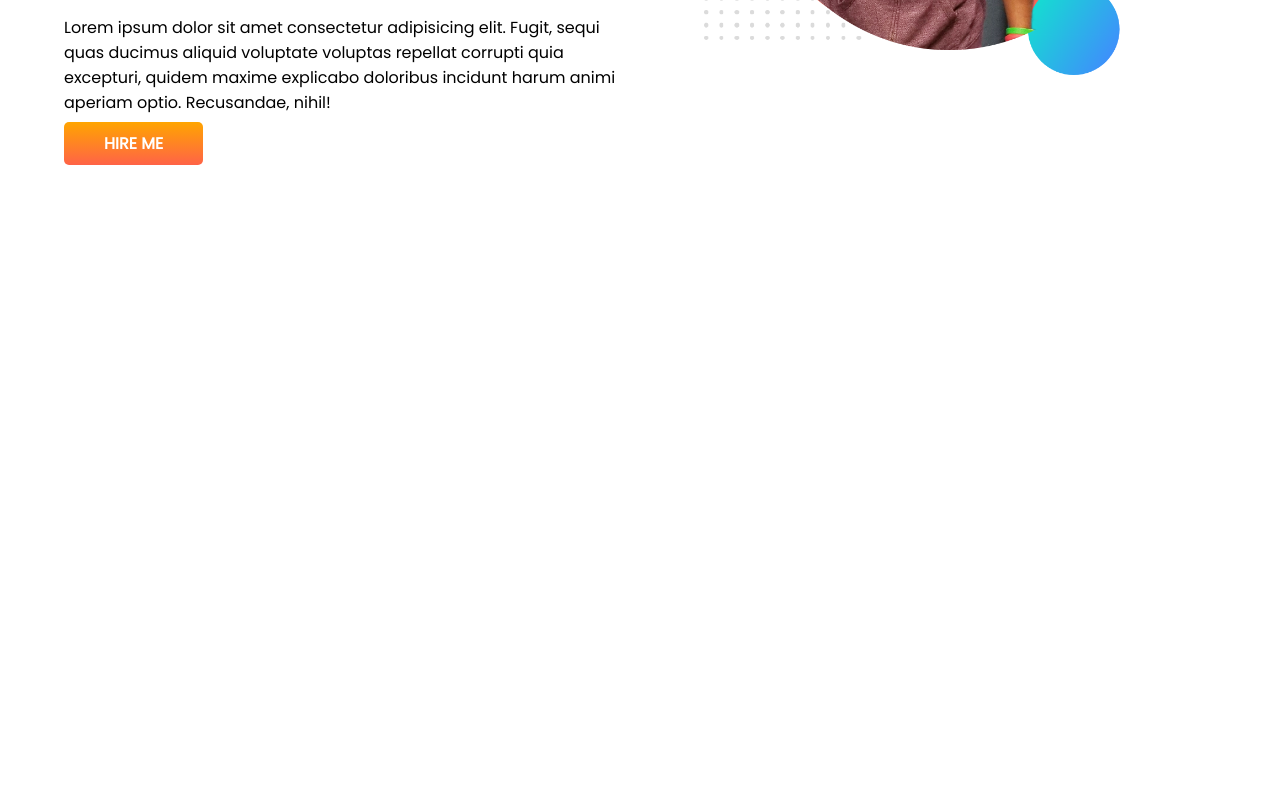
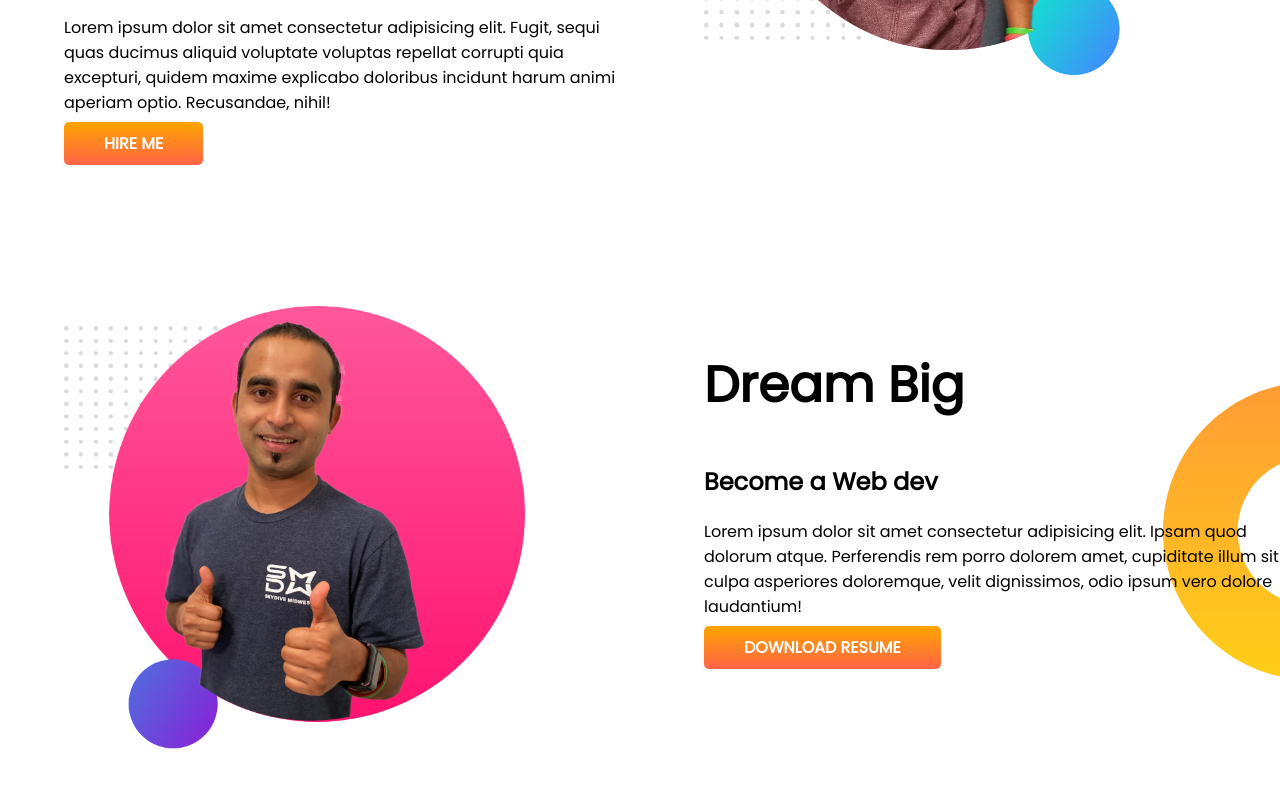
Before and after one commit to JHMamun/developer-portfolio, a plain HTML site: page index.html in a window 1280 px wide. Shown: the part 382-1170 px from the top of the page. Before the commit the page ends 800 px from the top, so only its background shows below. Drawn offline with Linux system fonts and the light colour scheme.

Commit message:
added dream-big section

```diff
--- a/index.html
+++ b/index.html
@@ -28,6 +28,19 @@
             <img src="images/jhankar.png" alt="">
         </div>
     </section>
+    <section class="dream-big">
+        <div class="half-width">
+            <img src="images/jhankar2.png" alt="">
+        </div>
+        <div class="half-width">
+            <h1>Dream Big</h1>
+            <h2>Become a Web dev</h2>
+            <p>Lorem ipsum dolor sit amet consectetur adipisicing elit. Ipsam quod dolorum atque. Perferendis rem porro
+                dolorem amet, cupiditate illum sit culpa asperiores doloremque, velit dignissimos, odio ipsum vero
+                dolore laudantium!</p>
+            <a class="link-button" target="_blank" href="facebook.com">DOWNLOAD RESUME</a>
+        </div>
+    </section>
 </body>
 
 </html>
--- a/style/style.css
+++ b/style/style.css
@@ -10,6 +10,7 @@ h1{
 }
 section{
     display: flex;
+    margin-bottom: 150px;
 }
 .half-width{
     width: 50%;
@@ -30,3 +31,8 @@ section{
     background-image: url(../images/top-banner.png);
     background-repeat: no-repeat;
 }
+.dream-big{
+    background-image: url(../images/dream-bg.png);
+    background-repeat: no-repeat;
+    background-position: right;
+}
```
